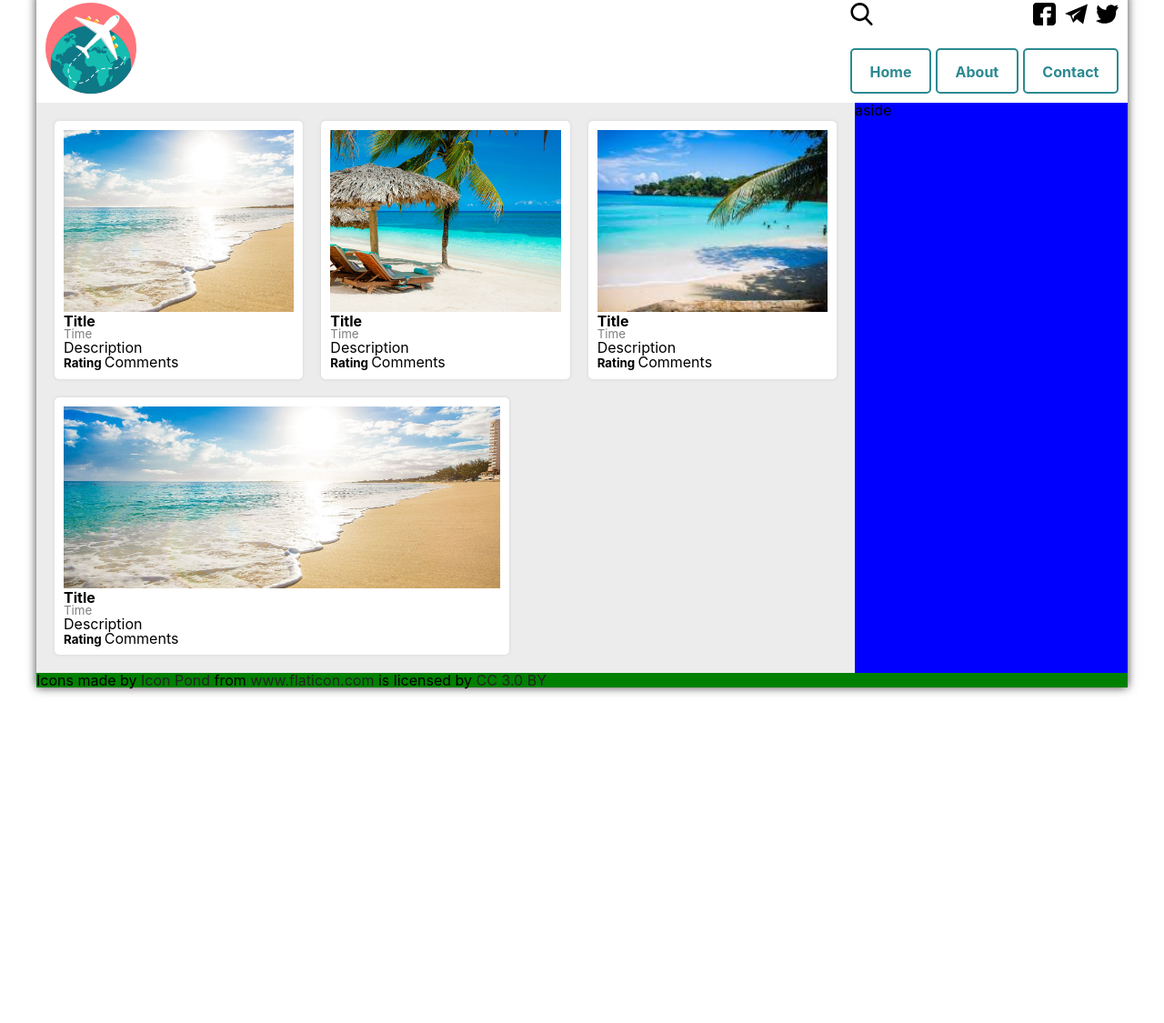
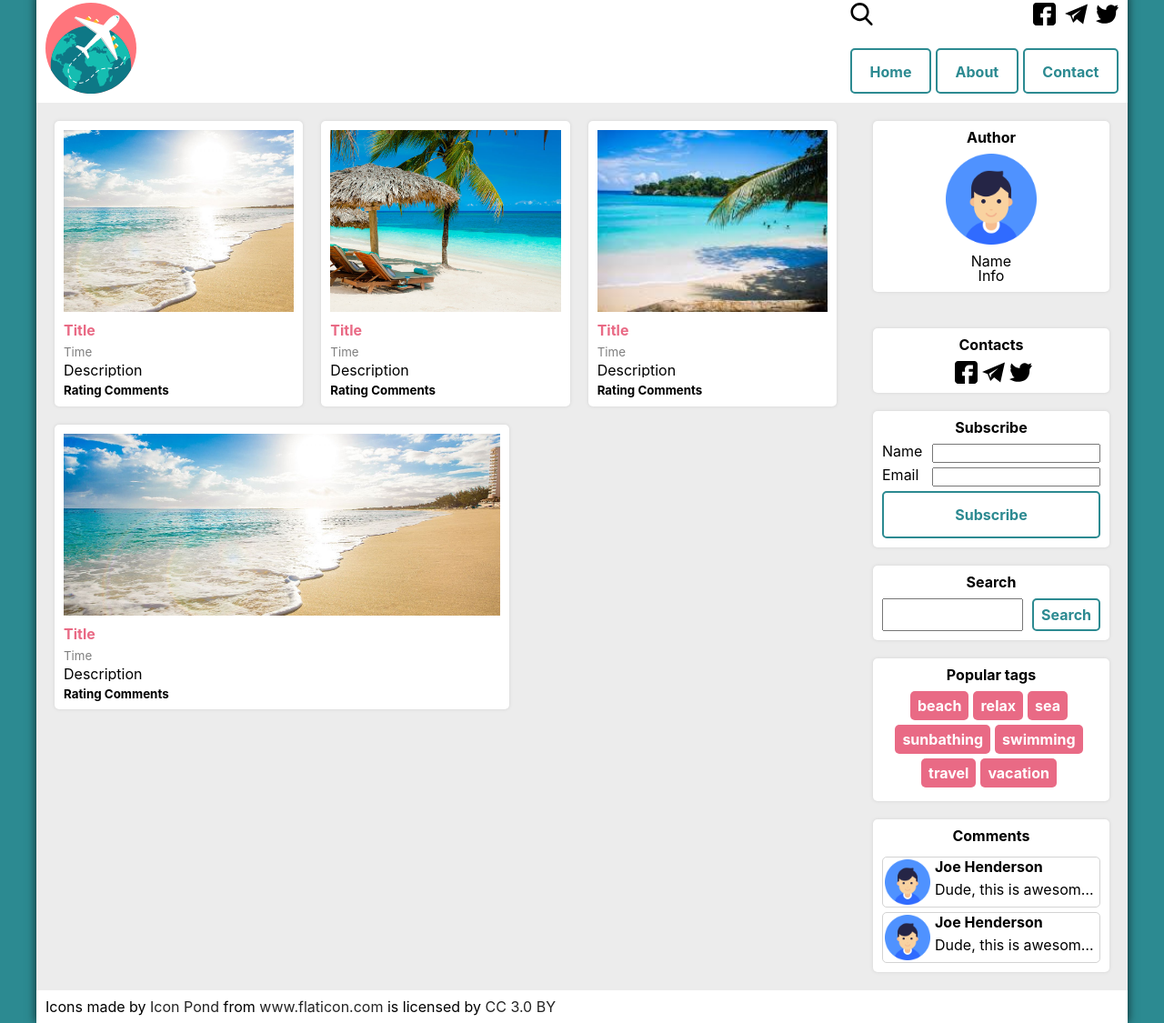
Before and after one commit to VassalX/helloblog, a plain HTML site: page index.html in a window 1280 px wide. Shown: the part 7-1132 px from the top of the page at 91% size. Before the commit the page ends 800 px from the top, so only its background shows below. Drawn offline with Linux system fonts and the light colour scheme.

Commit message:
almost finished

```diff
--- /dev/null
+++ b/aside.css
@@ -0,0 +1,121 @@
+.side-block {
+    display: flex;
+    flex-direction: column;
+    align-items: stretch;
+    justify-content: center;
+    margin: 20px;
+    border-radius: 5px;
+    padding: 10px;
+    background-color: white;
+    box-shadow: 0 0 3px 1px #dddddd;
+}
+
+.author img {
+    margin-bottom: 10px;
+    height: 100px;
+    width: 100px;
+    align-self: center;
+}
+
+.author .name,
+.author .info {
+    align-self: center;
+}
+
+.social-icons {
+    display: flex;
+    justify-content: center;
+}
+
+.social-icons img {
+    margin-left: 5px;
+    width: 25px;
+}
+
+.side-block .title {
+    font-weight: bold;
+    margin-bottom: 10px;
+    align-self: center;
+}
+
+#sub-form {
+    display: grid;
+    grid-template-columns: 50px auto;
+    grid-template-rows: auto auto;
+    grid-gap: 5px;
+}
+
+#sub-form input[type="submit"] {
+    grid-column: 1 / 3;
+}
+
+#search-form {
+    display: flex;
+}
+
+#search-form input[type="submit"] {
+    justify-self: flex-end;
+    margin-left: 10px;
+    padding: 0.5em;
+}
+
+#search {
+    width: 100%;
+}
+
+#tag-cloud {
+    display: flex;
+    flex-wrap: wrap;
+    align-items: center;
+    justify-content: center;
+    align-content: center;
+}
+
+.tag {
+    display: block;
+    margin-right: 5px;
+    margin-bottom: 5px;
+    padding: 0.5em;
+    background-color: var(--color-b);
+    color: white;
+    border-radius: 5px;
+    font: inherit;
+    font-weight: bold;
+    transition-duration: 0.5s;
+    transition-property: color, background-color;
+}
+
+.comment {
+    margin-top: 5px;
+    display: grid;
+    grid-template-columns: 50px auto;
+    grid-template-rows: 25px 25px;
+    grid-gap: 0 5px;
+    padding: 2px;
+    border: 1px solid lightgray;
+    border-radius: 5px;
+}
+
+.comment .avatar {
+    grid-column: 1 / 2;
+    grid-row: 1 / 3;
+    width: 100%;
+}
+
+.comment .user-name {
+    font-weight: bold;
+}
+
+.comment .details {
+    grid-column: 2 / 3;
+    grid-row: 1 / 2;
+}
+
+.comment .text {
+    grid-column: 2 / 3;
+    grid-row: 2 / 3;
+    max-lines: 1;
+    text-overflow: ellipsis;
+    overflow: hidden;
+    white-space: nowrap;
+}
--- a/hamburger.css
+++ b/hamburger.css
@@ -80,6 +80,10 @@ a:hover {
     background: #232323;
 }
 
+#menuToggle input:checked {
+    position: fixed;
+}
+
 
 /*
   * But let's hide the middle one.
@@ -97,6 +101,12 @@ a:hover {
 
 #menuToggle input:checked~span:nth-last-child(2) {
     transform: rotate(-45deg) translate(0, -1px);
+    top: 28px;
+    position: fixed;
+}
+
+#menuToggle input:checked~span:nth-last-child(4) {
+    position: fixed;
 }
 
 
@@ -106,8 +116,9 @@ a:hover {
   */
 
 #menu {
-    position: absolute;
-    width: 300px;
+    position: fixed;
+    width: 200px;
+    height: 100%;
     margin: -100px 0 0 -50px;
     padding: 50px;
     padding-top: 125px;
--- a/index.html
+++ b/index.html
@@ -6,6 +6,7 @@
     <link rel="stylesheet" href="reset.css">
     <link rel="stylesheet" href="hamburger.css">
     <link rel="stylesheet" href="post.css">
+    <link rel="stylesheet" href="aside.css">
     <link rel="stylesheet" href="style.css">
 </head>
 
@@ -63,14 +64,14 @@
                 </div>
             </div>
             <nav class="lower-block">
-                <a href="">Home</a>
-                <a href="">About</a>
-                <a href="">Contact</a>
+                <a href="" class="btn-1">Home</a>
+                <a href="" class="btn-1">About</a>
+                <a href="" class="btn-1">Contact</a>
             </nav>
         </header>
         <main>
             <div class="post">
-                <img src="beach1.jpg">
+                <img class="photo" src="beach1.jpg">
                 <div class="title">
                     Title
                 </div>
@@ -84,13 +85,13 @@
                     <span class="rating">
                         Rating
                     </span>
-                    <span class="comments">
+                    <span class="comments-num">
                             Comments
                         </span>
                 </div>
             </div>
             <div class="post">
-                <img src="beach2.jpg">
+                <img class="photo" src="beach2.jpg">
                 <div class="title">
                     Title
                 </div>
@@ -104,13 +105,13 @@
                     <span class="rating">
                         Rating
                     </span>
-                    <span class="comments">
+                    <span class="comments-num">
                             Comments
                         </span>
                 </div>
             </div>
             <div class="post">
-                <img src="beach3.jpg">
+                <img class="photo" src="beach3.jpg">
                 <div class="title">
                     Title
                 </div>
@@ -124,13 +125,13 @@
                     <span class="rating">
                         Rating
                     </span>
-                    <span class="comments">
+                    <span class="comments-num">
                             Comments
                         </span>
                 </div>
             </div>
             <div class="post">
-                <img src="beach1.jpg">
+                <img class="photo" src="beach1.jpg">
                 <div class="title">
                     Title
                 </div>
@@ -144,14 +145,97 @@
                     <span class="rating">
                         Rating
                     </span>
-                    <span class="comments">
+                    <span class="comments-num">
                         Comments
                     </span>
                 </div>
             </div>
         </main>
+        <div class="aside-author">
+            <div class="side-block author">
+                <div class="title">
+                    Author
+                </div>
+                <img src="user.png" alt="author image">
+                <div class="name">
+                    Name
+                </div>
+                <div class="info">
+                    Info
+                </div>
+            </div>
+        </div>
         <aside>
-            aside
+            <div class="side-block">
+                <div class="title">
+                    Contacts
+                </div>
+                <div class="social-icons">
+                    <img src="facebook.svg">
+                    <img src="telegram.svg">
+                    <img src="twitter.svg">
+                </div>
+            </div>
+            <div class="side-block">
+                <div class="title">
+                    Subscribe
+                </div>
+                <form id="sub-form">
+                    <label for="user-name">Name</label>
+                    <input id="user-name" type="text">
+                    <label for="user-email">Email</label>
+                    <input id="user-email" type="email">
+                    <input class="btn-1" type="submit" value="Subscribe">
+                </form>
+            </div>
+            <div class="side-block">
+                <div class="title">
+                    Search
+                </div>
+                <form id="search-form">
+                    <input id="search" type="text">
+                    <input class="btn-1" type="submit" value="Search">
+                </form>
+            </div>
+            <div class="side-block">
+                <div class="title">
+                    Popular tags
+                </div>
+                <div id="tag-cloud">
+                    <span class="tag">beach</span>
+                    <span class="tag">relax</span>
+                    <span class="tag">sea</span>
+                    <span class="tag">sunbathing</span>
+                    <span class="tag">swimming</span>
+                    <span class="tag">travel</span>
+                    <span class="tag">vacation</span>
+                </div>
+            </div>
+            <div class="side-block">
+                <div class="title">
+                    Comments
+                </div>
+                <div class="comments">
+                    <div class="comment">
+                        <img class="avatar" src="user.png">
+                        <div class="details">
+                            <span class="user-name">Joe Henderson</span>
+                        </div>
+                        <div class="text">
+                            Dude, this is awesome. Thanks so much
+                        </div>
+                    </div>
+                    <div class="comment">
+                        <img class="avatar" src="user.png">
+                        <div class="details">
+                            <span class="user-name">Joe Henderson</span>
+                        </div>
+                        <div class="text">
+                            Dude, this is awesome. Thanks so much
+                        </div>
+                    </div>
+                </div>
+            </div>
         </aside>
         <footer>
             <div>Icons made by <a href="https://www.flaticon.com/authors/popcorns-arts" title="Icon Pond">Icon Pond</a> from <a href="https://www.flaticon.com/" title="Flaticon">www.flaticon.com</a> is licensed by <a href="http://creativecommons.org/licenses/by/3.0/"
--- a/post.css
+++ b/post.css
@@ -1,4 +1,4 @@
-.post{
+.post {
     min-width: 250px;
     max-width: 500px;
     box-shadow: 0 0 3px 1px #dddddd;
@@ -9,17 +9,18 @@
     background: white;
     border-radius: 5px;
     margin: 10px;
-    flex: 1 1 0;
+    flex-basis: 0;
 }
 
-main{
+main {
     padding: 10px;
     display: flex;
     flex-wrap: wrap;
     justify-content: space-between;
+    align-content: flex-start;
 }
 
-.post img{
+.post .photo {
     width: 100%;
     height: 200px;
     transition-duration: 0.1s;
@@ -27,24 +28,36 @@ main{
     object-fit: cover;
 }
 
-.post:hover img{
+.post:hover .photo {
     position: relative;
-    z-index:10;
+    z-index: 10;
     transform: scale(1.5, 1.5);
     box-shadow: 0 0 3px 1px #7e7e7e;
 }
 
-.post .title{
+.post .title {
     font-weight: bold;
+    margin-top: 10px;
+    margin-bottom: 10px;
+    color: var(--color-b);
 }
 
-.post .time{
+.post .time {
     font-size: 10pt;
     color: gray;
+    margin-bottom: 5px;
+}
+
+.post .desc {
+    margin-bottom: 5px;
+    max-lines: 3;
+    text-overflow: ellipsis;
+    overflow: hidden;
+    white-space: nowrap;
 }
 
 .post .rating,
-.post .rating{
+.post .comments-num {
     font-weight: bold;
     font-size: 10pt;
 }
--- a/style.css
+++ b/style.css
@@ -1,8 +1,10 @@
 :root {
     --color-a: rgb(44, 138, 145);
+    --color-b: #e96a85;
 }
 
 body {
+    background-color: var(--color-a);
     display: flex;
     justify-content: center;
     align-items: center;
@@ -24,12 +26,19 @@ main {
 
 footer {
     grid-area: footer;
-    background-color: green;
+    padding: 10px;
+    background-color: white;
 }
 
 aside {
     grid-area: aside;
-    background-color: blue;
+    background-color: #ececec;
+}
+
+.aside-author {
+    height: fit-content;
+    grid-area: author;
+    background-color: #ececec;
 }
 
 .content-wrap {
@@ -39,9 +48,9 @@ aside {
     -moz-box-shadow: 0px 0px 10px 0px rgba(0, 0, 0, 0.75);
     box-shadow: 0px 0px 10px 0px rgba(0, 0, 0, 0.75);
     display: grid;
-    grid-template-columns: auto auto auto 300px;
-    grid-template-rows: auto;
-    grid-template-areas: "header header header header" "main main main aside" "footer footer footer footer";
+    grid-template-columns: auto 300px;
+    grid-template-rows: 0fr 0fr 1fr;
+    grid-template-areas: "header header" "main author" "main aside" "footer footer";
 }
 
 .blog-icon {
@@ -75,16 +84,27 @@ aside {
 .lower-block a {
     display: inline-block;
     flex-grow: 1;
+    margin-left: 5px;
+}
+
+.btn-1 {
     padding: 1em;
-    margin-left: 5px;
     border: 2px var(--color-a) solid;
     text-decoration: none;
     text-align: center;
+    background-color: white;
     color: var(--color-a);
     border-radius: 5px;
+    font: inherit;
     font-weight: bold;
     transition-duration: 0.5s;
     transition-property: color, background-color;
+    cursor: pointer;
+}
+
+.btn-1:hover {
+    color: white;
+    background-color: var(--color-a);
 }
 
 .lower-block>a:hover {
@@ -96,8 +116,8 @@ aside {
     display: none;
 }
 
-@media (max-width: 600px) {
-    .socials-block {
+@media (max-width: 700px) {
+    .upper-block .socials-block {
         display: none;
     }
     header {
@@ -123,4 +143,9 @@ aside {
     #menuToggle {
         display: block;
     }
+    .content-wrap {
+        grid-template-columns: auto;
+        grid-template-rows: 0fr 0fr 1fr 0fr 0fr;
+        grid-template-areas: "header" "author" "main" "aside" "footer";
+    }
 }
```
Also changed, not shown: star.svg (added), user.png (added). Lines whose indentation alone changed are shown as unchanged.
